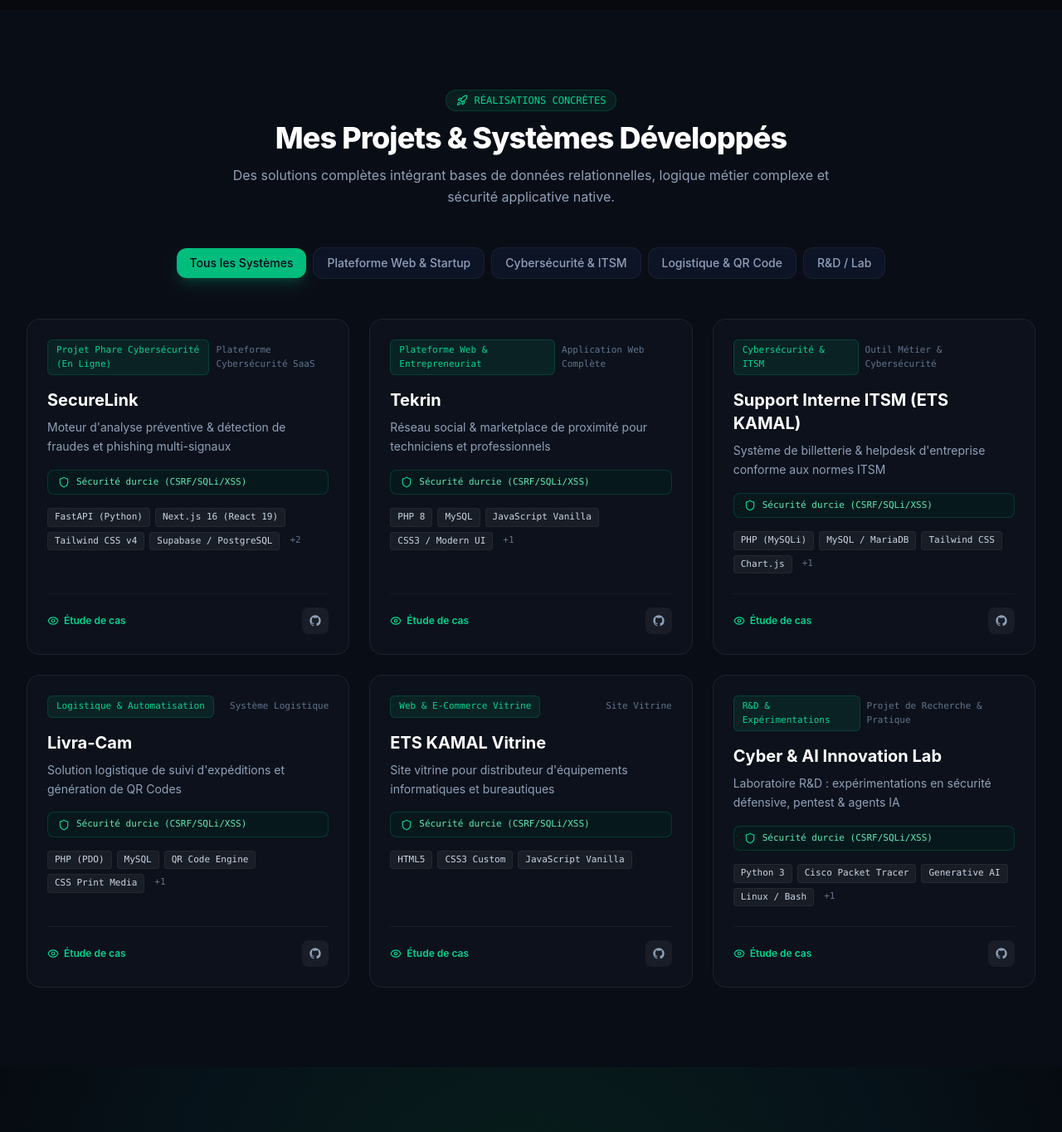
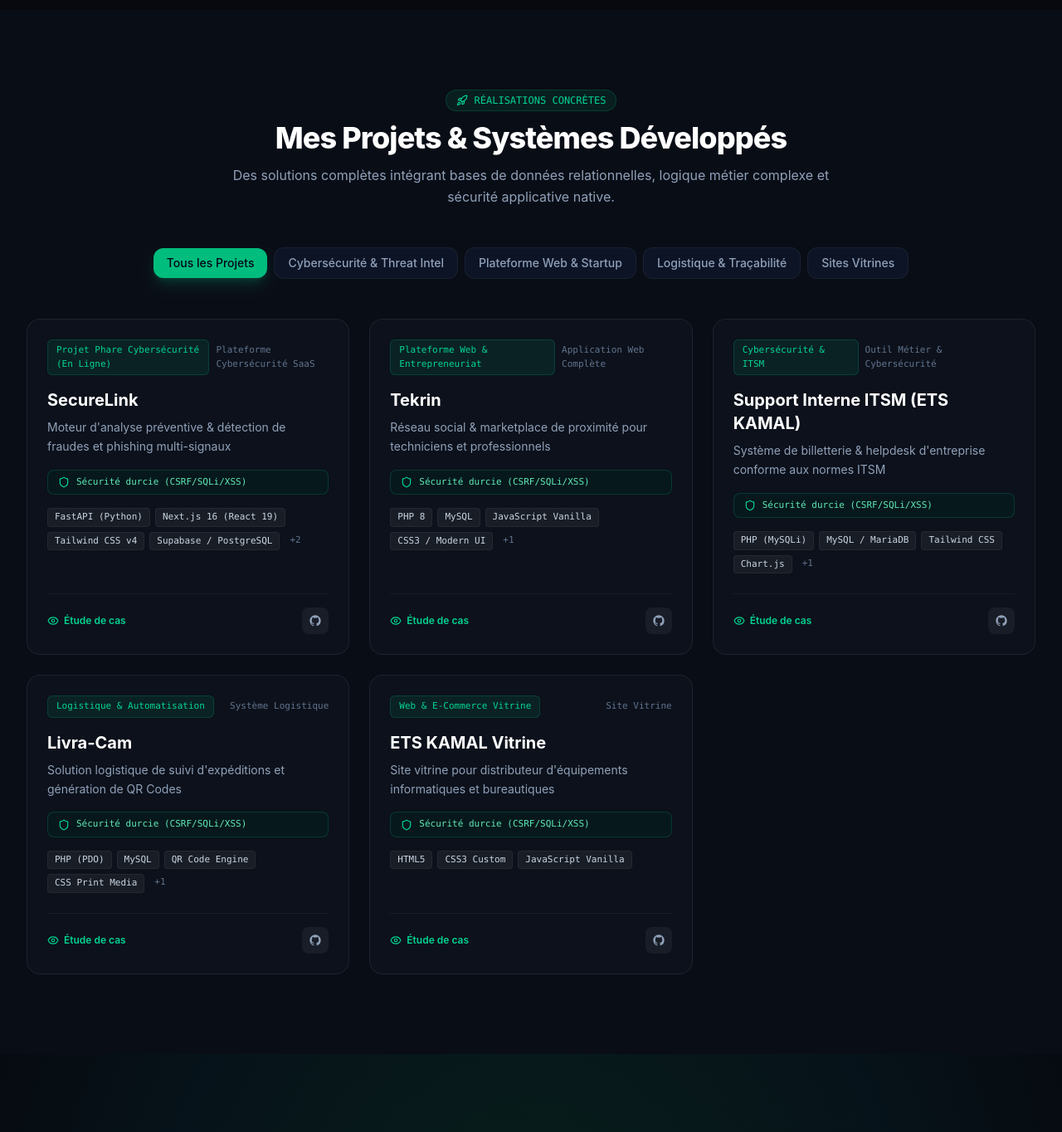
Before and after one commit to moumbagnanchareibrahimsoudess-design/portfolio-ibrahim, a React (Vite) app: page / in a window 1280 px wide. Shown: the part 2139-3503 px from the top of the page at 83% size. Built offline with nearby package versions, Linux system fonts and the light colour scheme.

Commit message:
fix: suppression du lab temporaire et valorisation exclusive de SecureLink en ligne

```diff
--- a/src/components/Projects.jsx
+++ b/src/components/Projects.jsx
@@ -9,11 +9,11 @@ export default function Projects({ lang }) {
   const [selectedProject, setSelectedProject] = useState(null);
 
   const filterTabs = [
-    { id: 'all', label: { fr: 'Tous les Systèmes', en: 'All Systems' } },
+    { id: 'all', label: { fr: 'Tous les Projets', en: 'All Projects' } },
+    { id: 'security', label: { fr: 'Cybersécurité & Threat Intel', en: 'Cybersecurity & Threat Intel' } },
     { id: 'startup', label: { fr: 'Plateforme Web & Startup', en: 'Platform & Startup' } },
-    { id: 'security', label: { fr: 'Cybersécurité & ITSM', en: 'Cybersecurity & ITSM' } },
-    { id: 'logistics', label: { fr: 'Logistique & QR Code', en: 'Logistics & QR' } },
-    { id: 'rd', label: { fr: 'R&D / Lab', en: 'R&D / Lab' } }
+    { id: 'logistics', label: { fr: 'Logistique & Traçabilité', en: 'Logistics & Tracking' } },
+    { id: 'web', label: { fr: 'Sites Vitrines', en: 'Web Showcases' } }
   ];
 
   const filteredProjects = activeFilter === 'all'
--- a/src/components/Terminal.jsx
+++ b/src/components/Terminal.jsx
@@ -63,8 +63,8 @@ export default function Terminal({ lang }) {
         newHistory.push({
           type: 'output',
           text: lang === 'fr'
-            ? "Arsenal Technique :\n  • Sécurité : CSRF, Requêtes préparées SQLi, XSS, Audit Logs, Packet Tracer\n  • IA & Data : LLMs, Prompt Engineering, Python, IBM Granite, AI Ethics\n  • Backend : PHP 8, MySQL/MariaDB, PDO, Architecture MVC, QR Code\n  • Frontend : Tailwind CSS, JavaScript ES6+, HTML5, React"
-            : "Technical Arsenal:\n  • Security: CSRF mitigation, Prepared SQL queries, XSS sanitization, Audit Logs, Packet Tracer\n  • AI & Data: LLMs, Prompt Engineering, Python, IBM Granite, AI Ethics\n  • Backend: PHP 8, MySQL/MariaDB, PDO, MVC Architecture, QR Code Engine\n  • Frontend: Tailwind CSS, JavaScript ES6+, HTML5, React"
+            ? "Arsenal Technique :\n  • Sécurité : Threat Intelligence (VirusTotal, URLhaus), CSRF, Requêtes préparées SQLi, XSS, Audit Logs, Packet Tracer\n  • IA & Data : LLMs, Prompt Engineering, Python, IBM Granite, AI Ethics\n  • Backend & Cloud : FastAPI (Python), Next.js, Supabase, PostgreSQL, PHP 8 (PDO), MySQL\n  • Frontend : React, Tailwind CSS, JavaScript ES6+, HTML5"
+            : "Technical Arsenal:\n  • Security: Threat Intelligence (VirusTotal, URLhaus), CSRF mitigation, Prepared SQL, XSS, Audit Logs, Packet Tracer\n  • AI & Data: LLMs, Prompt Engineering, Python, IBM Granite, AI Ethics\n  • Backend & Cloud: FastAPI (Python), Next.js, Supabase, PostgreSQL, PHP 8 (PDO), MySQL\n  • Frontend: React, Tailwind CSS, JavaScript ES6+, HTML5"
         });
         break;
 
--- a/src/data/portfolioData.js
+++ b/src/data/portfolioData.js
@@ -267,32 +267,6 @@ export const portfolioData = {
       demo: "#",
       type: "Site Vitrine",
       securityFeatures: "Bonnes pratiques de structure HTML5 et validation de formulaires"
-    },
-    {
-      id: "cyber-ai-lab",
-      title: "Cyber & AI Innovation Lab",
-      subtitle: {
-        fr: "Laboratoire R&D : expérimentations en sécurité défensive, pentest & agents IA",
-        en: "R&D Lab: defensive security experiments, pentesting labs & AI agents"
-      },
-      category: "rd",
-      featured: true,
-      badge: "R&D & Expérimentations",
-      description: {
-        fr: "Espace expérimental regroupant mes scripts Python d'automatisation, simulations d'analyse réseau (Cisco Packet Tracer), veille sur les vulnérabilités CVE et conception de prompts avancés pour agents IA.",
-        en: "Experimental workshop gathering Python automation scripts, Cisco Packet Tracer network security simulations, CVE vulnerability research, and advanced LLM agent prompting frameworks."
-      },
-      highlights: [
-        "Scripts Python d'analyse et de traitement de données réseau",
-        "Simulations de topologies sécurisées sous Cisco Packet Tracer",
-        "Exploration de modèles d'IA générative (IBM Granite, LLMs open-source)",
-        "Veille proactive en cybersécurité et analyse de vecteurs d'attaque"
-      ],
-      technologies: ["Python 3", "Cisco Packet Tracer", "Generative AI", "Linux / Bash", "Wireshark"],
-      github: "https://github.com/Ibrah656im",
-      demo: "#",
-      type: "Projet de Recherche & Pratique",
-      securityFeatures: "Analyse de menaces, principes de moindre privilège, chiffrement"
     }
   ],
 
```
